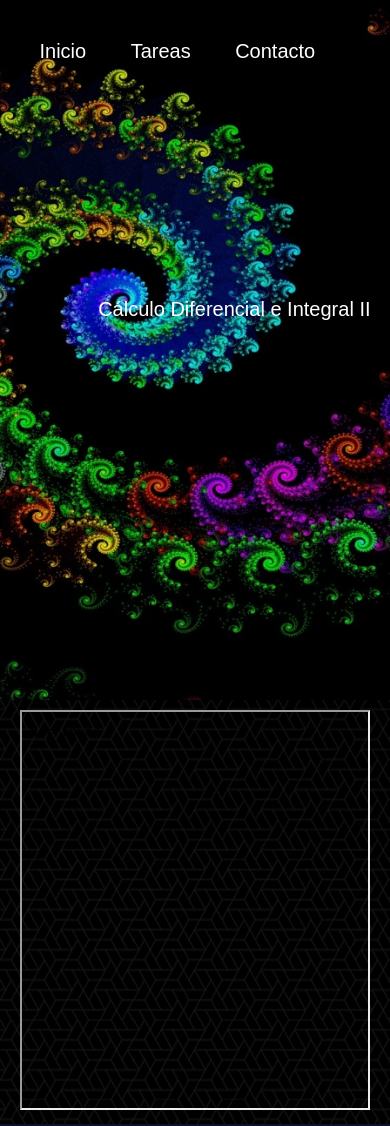
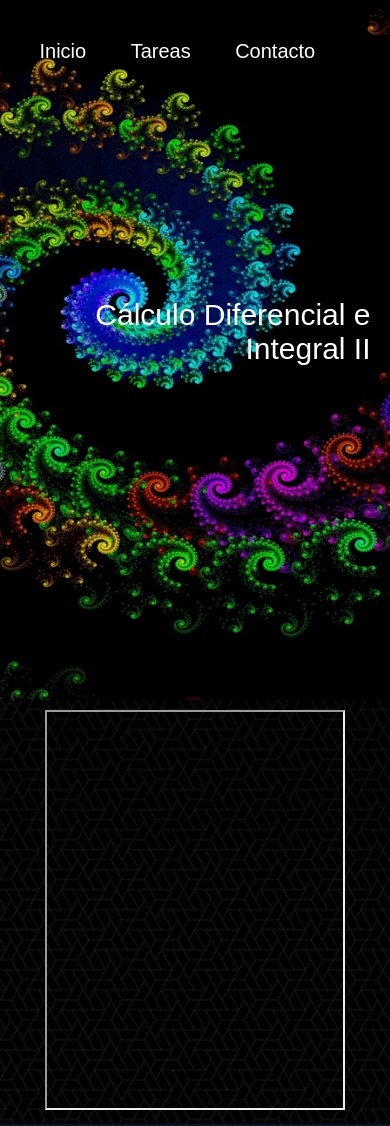
Before and after one commit to amgmat/calculo-diferencial-integral-II, a plain HTML site: page tareas.html in a window 390 px wide. Shown: the top 1126 px of the page. Drawn offline with Linux system fonts and the light colour scheme.

Commit message:
correccion

```diff
--- a/css/estilos.css
+++ b/css/estilos.css
@@ -115,15 +115,27 @@ footer .copyright {
 	color: #fff;
 }
 
+@media screen and (max-width: 600px){
+	header .logo .materia{
+	font-size: 40px;
+	font-weight: 350;
+	text-align: right;
+	}
+	.main .tarea1 iframe{
+	height: 500px;
+	width: 450px;
+	}
+}
+
 @media screen and (max-width: 400px){
 	header .logo .materia{
-	font-size: 20px;
-	font-weight: 200;
+	font-size: 30px;
+	font-weight: 300;
 	text-align: right;
 	}
 
 	.main .tarea1 iframe{
 	height: 400px;
-	width: 350px;
+	width: 300px;
 	}
 }
--- a/js/efectos.js
+++ b/js/efectos.js
@@ -18,7 +18,7 @@ $(document).ready(function(){
 		$('header .logo').animate({
 			opacity:1,
 			marginTop:'-52px'
-		}, 1750);
+		}, 1800);
 	}
 
 });
```
